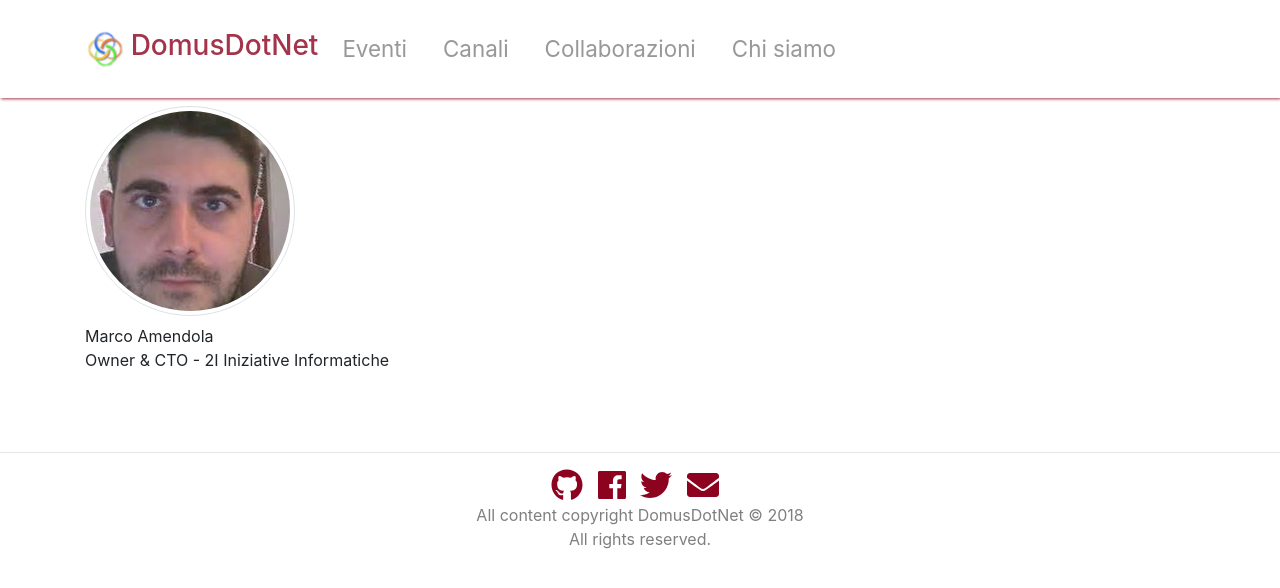
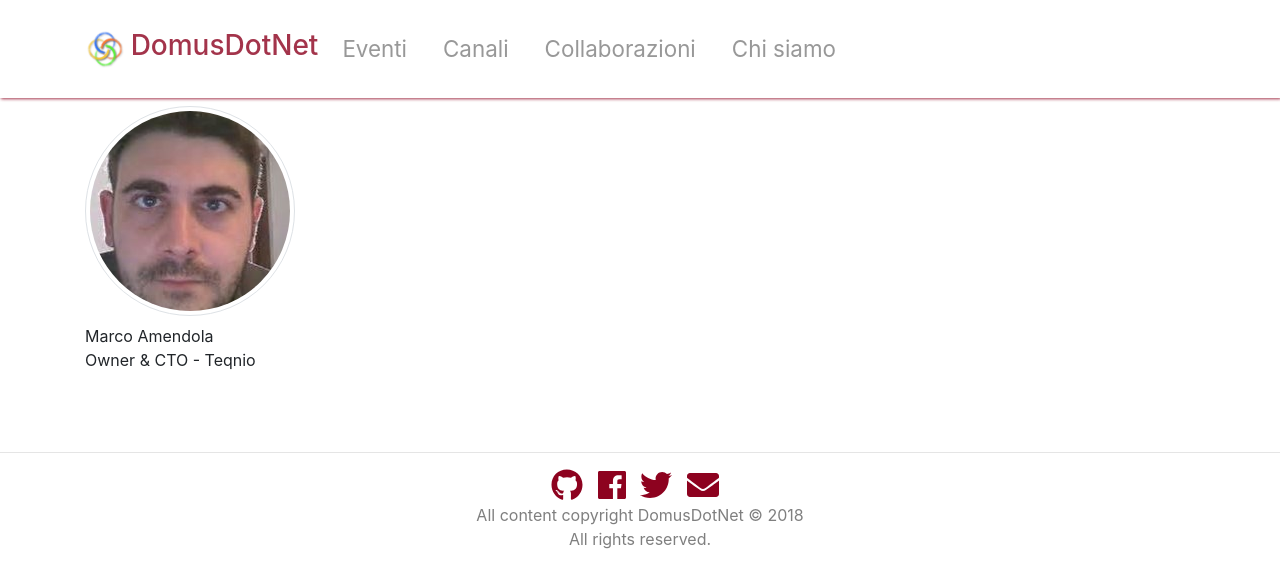
Before and after one commit to DomusDotNet/domusdotnet.github.io, a Jekyll site: the page built from _staff_members/amendola_marco.md, in a window 1280 px wide. Shown: the top 588 px of the page. Built offline with Jekyll 4.4.1, drawn with Linux system fonts in a browser that asks for light colours; nearby versions of some CDN libraries.

Commit message:
Update Marco Amendola info

```diff
--- a/_staff_members/amendola_marco.md
+++ b/_staff_members/amendola_marco.md
@@ -2,11 +2,11 @@
 layout: staff_member
 name: Marco Amendola
 position: Owner & CTO
-company: 2I Iniziative Informatiche
+company: Teqnio
 image: m_amendola
 url: https://it.linkedin.com/in/marcoamendola/it
-twitter: nil
-github: nil
+twitter: marcoamendola
+github: marcoamendola
 role: staff
 co-founder: true
 ---
```
